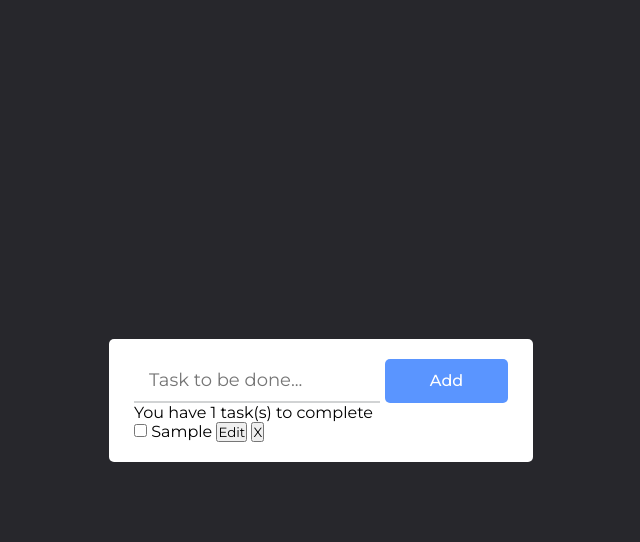
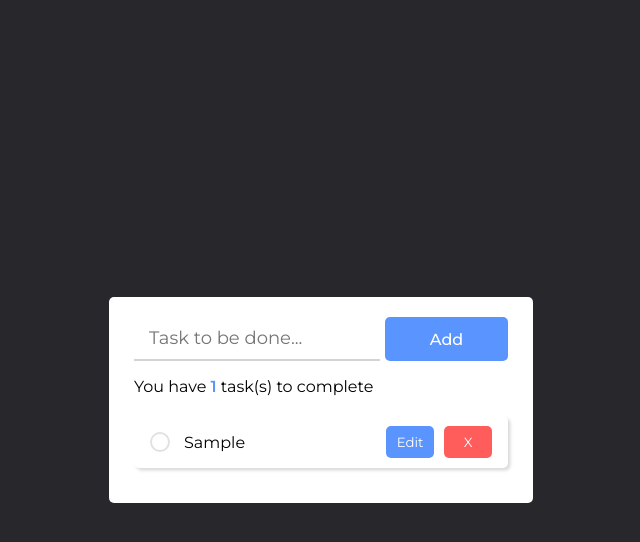
Before and after one commit to dpa313/todo-app-js, a plain HTML site: page index.html in a window 1280 px wide. Both pictures are taken after typing "Sample" into the empty fields and a click on the button "Add". Shown: the whole page, without its empty margins (319-959 px from the left). Drawn offline with Linux system fonts and the light colour scheme.

Commit message:
full-app-completed

```diff
--- a/index.html
+++ b/index.html
@@ -14,7 +14,7 @@
                 <button id="add-btn">Add</button>
             </div>
             <div id="tasks">
-                <p id="pending-task">
+                <p id="pending-tasks">
                     You have <span class="count-value">0</span> task(s) to complete
                 </p>
             </div>
--- a/style.css
+++ b/style.css
@@ -46,7 +46,75 @@ body{
     outline: none;
     cursor: pointer;
 }
+#tasks{
+    margin-top: 16px;
+}
+.task{
+    background-color: #fff;
+    box-shadow: rgba(0, 0, 0, 0.15) 2.4px 2.4px 3.2px;
+    padding: 10px 16px;
+    display: grid;
+    grid-template-columns: 1fr 8fr 2fr 2fr;
+    gap: 10px;
+    margin-bottom: 15px;
+    border-radius: 5px;
+    align-items: center;
+    cursor: pointer;
+}
+.task:not(:first-child){
+    margin-top: 20px;
+}
+.task input[type="checkbox"] {
+    position: relative;
+    appearance: none;
+    height: 20px;
+    width: 20px;
+    border-radius: 50%;
+    border: 2px solid #e1e1e1;
+}
+.task input[type="checkbox"]:before{
+    content: "";
+    position: absolute;
+    transform: translate(-50%, -50%);
+    top: 50%;
+    left: 50%;
+}
+.task input[type="checkbox"]:checked{
+    background-color: #5a95ff;
+    border: #5a95ff;
+}
+.task input[type="checkbox"]:checked:before{
+    position: absolute;
+    content: "";
+    color: #fff;
+    font-family: "Font Awesome 5 Free";
+    font-size: 14px;
+    font-weight: 900;
+}
+.task button {
+    color: #fff;
+    width: 100%;
+    padding: 8px;
+    border-radius: 5px;
+    outline: none;
+    border: none;
+    cursor: pointer;
 
+}
+.edit{
+    background-color: #5a95ff;
+}
+.delete{
+    background-color: #ff5c5c;
+}
+#pending-tasks span {
+    color: #5a95ff;
+    font-weight: 600;
+}
+.completed {
+    text-decoration: line-through;
+    color: #a0a0a0;
+}
 #error{
     margin-top: 10px;
     padding: 10px 15px;
```
